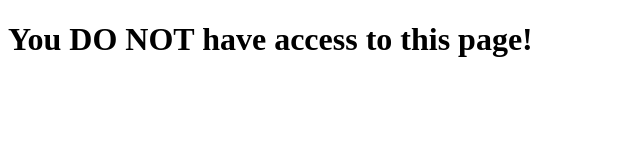
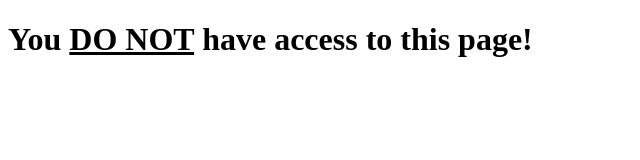
Before and after one commit to ckraczkowsky91/rest-api-node-secure, a plain HTML site: page unverified.html in a window 1280 px wide. Shown: the full height of the page, 0-640 px from the left. Drawn offline with Linux system fonts and the light colour scheme.

Commit message:
Updated style of the unverfied.html file.

```diff
--- a/unverified.html
+++ b/unverified.html
@@ -3,6 +3,6 @@
   <head>
   </head>
   <body>
-    <h1>You DO NOT have access to this page!</h1>
+    <h1>You <u>DO NOT</u> have access to this page!</h1>
   </body>
 </html>
```
